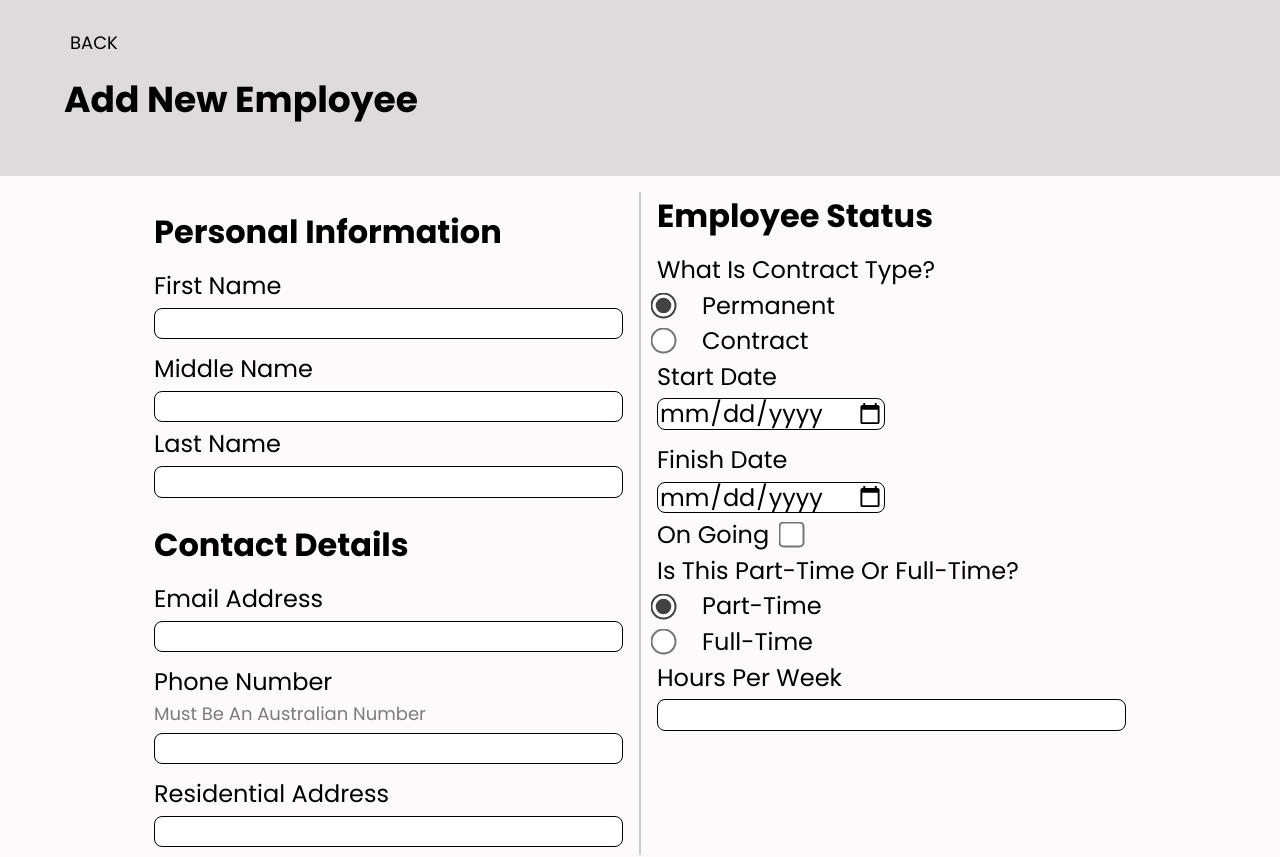
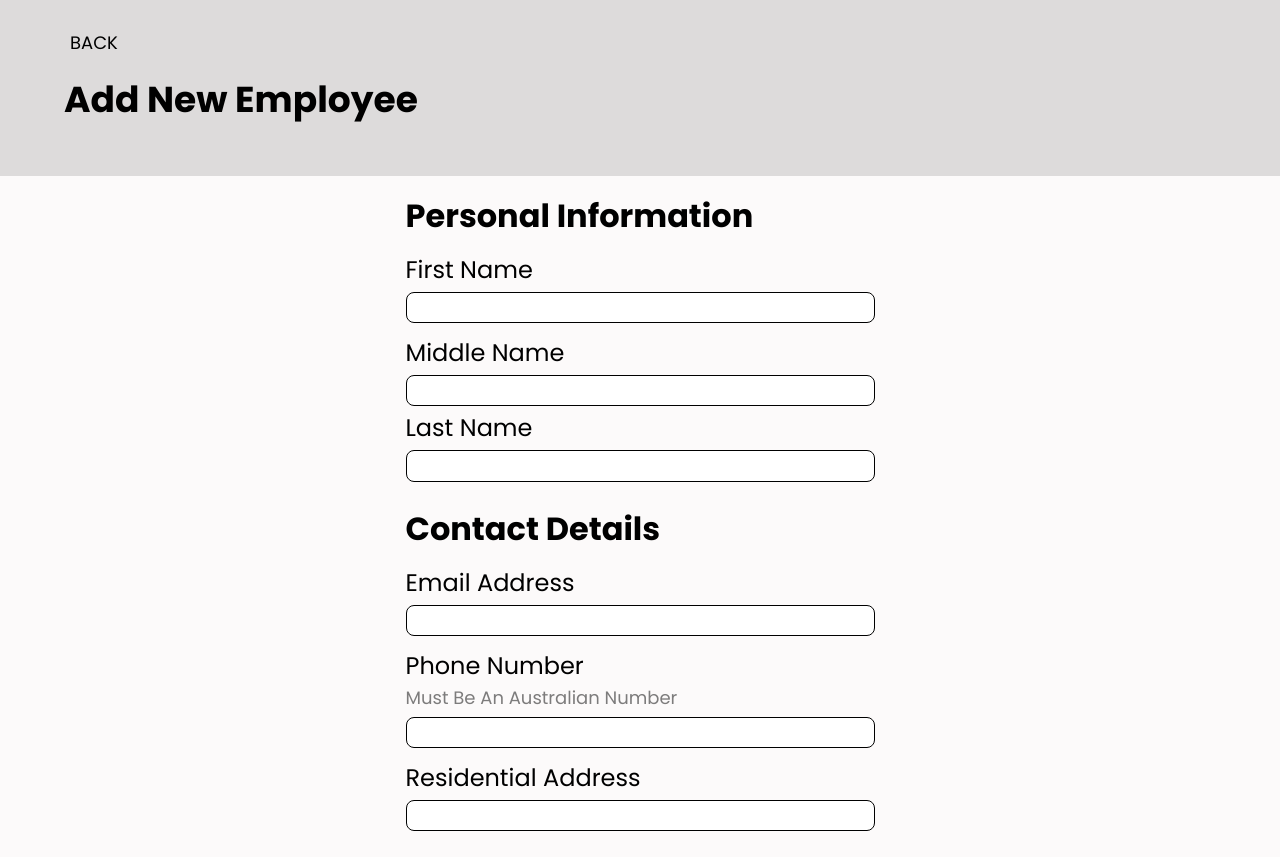
Before and after one commit to pikmot/employee-creator-frontend, a React (Vite) app: page /employees/createEmployee in a window 1280 px wide. Shown: the top 857 px of the page. Built offline with nearby package versions, Linux system fonts and the light colour scheme; a web font is replaced by a local one.

Commit message:
little change to form

```diff
--- a/src/pages/Form/Form.module.scss
+++ b/src/pages/Form/Form.module.scss
@@ -5,17 +5,17 @@
 
 .split-form {
   @include mixins.dimension(100%, fit-content);
-  @include mixins.flexbox(row, center, flex-start);
+  @include mixins.flexbox(column, center, flex-start);
   @include mixins.wrap();
 
-  column-gap: 1rem;
+  // column-gap: 1rem;
 }
 
 .form-column {
-  margin: 1rem 0;
+  // margin: 1rem 0;
 
-  border-right: 2px solid $break-color;
-  padding-right: 1rem;
+  // border-right: 2px solid $break-color;
+  // padding-right: 1rem;
 }
 
 .form {
```
